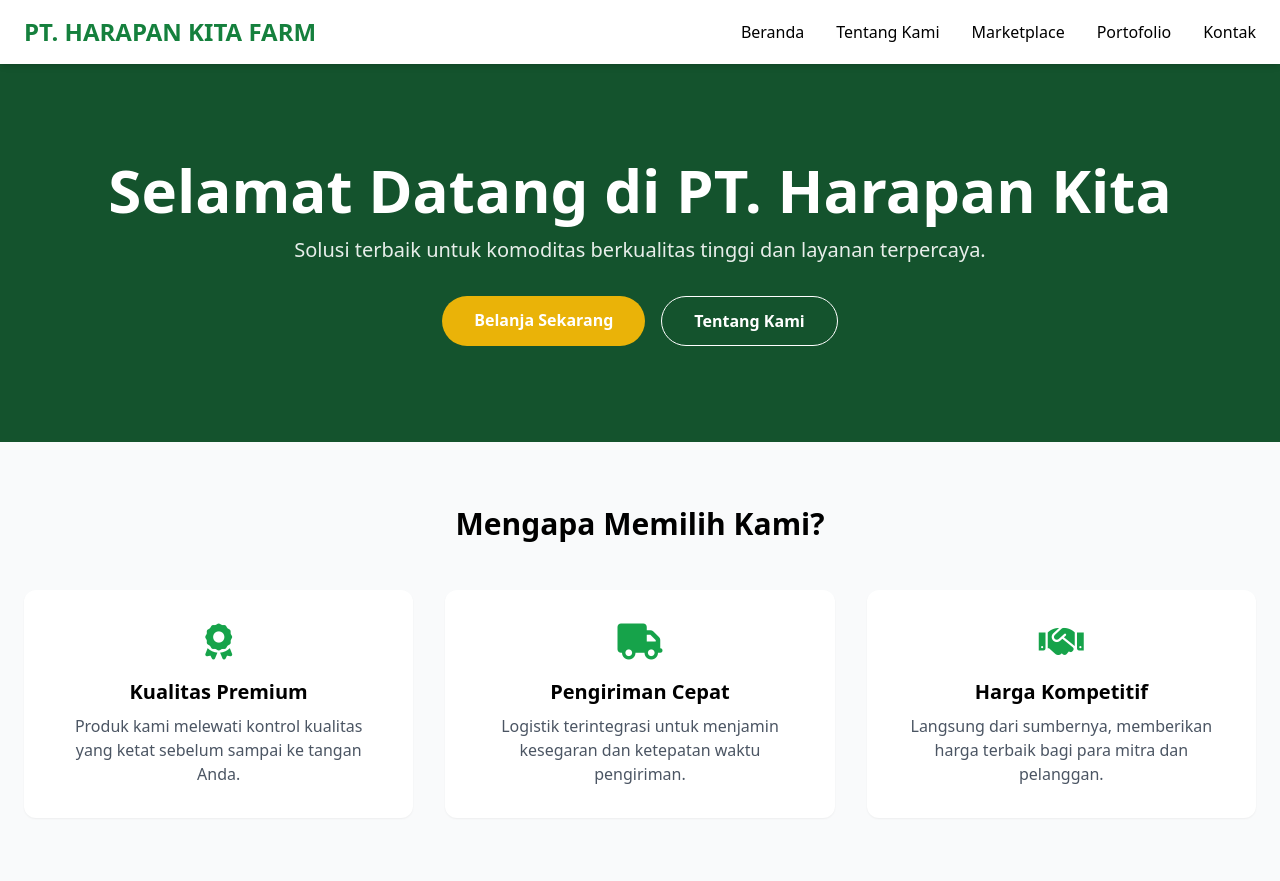
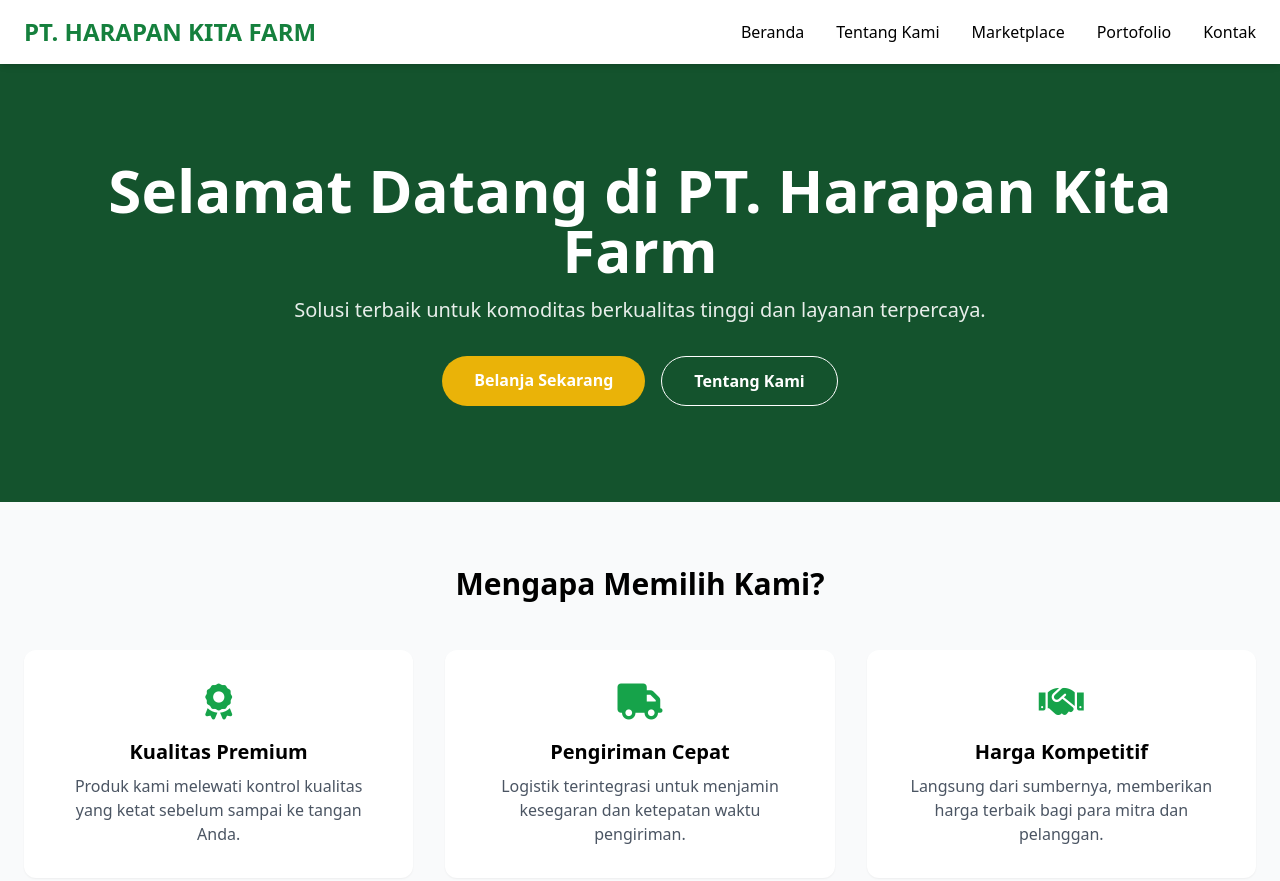
Before and after one commit to Scythe7FN/pt-harapan-kita, a plain HTML site: page index.html in a window 1280 px wide. Shown: the top 881 px of the page. Drawn offline with nearby package versions, Linux system fonts and the light colour scheme.

Commit message:
Update index.html

```diff
--- a/index.html
+++ b/index.html
@@ -25,7 +25,7 @@
 
     <header class="relative bg-green-900 text-white py-24 px-6 text-center">
         <div class="container mx-auto">
-            <h1 class="text-4xl md:text-6xl font-extrabold mb-4">Selamat Datang di PT. Harapan Kita</h1>
+            <h1 class="text-4xl md:text-6xl font-extrabold mb-4">Selamat Datang di PT. Harapan Kita Farm</h1>
             <p class="text-lg md:text-xl mb-8 opacity-90">Solusi terbaik untuk komoditas berkualitas tinggi dan layanan terpercaya.</p>
             <div class="flex justify-center gap-4">
                 <a href="#marketplace" class="bg-yellow-500 hover:bg-yellow-600 text-white px-8 py-3 rounded-full font-bold transition">Belanja Sekarang</a>
```
